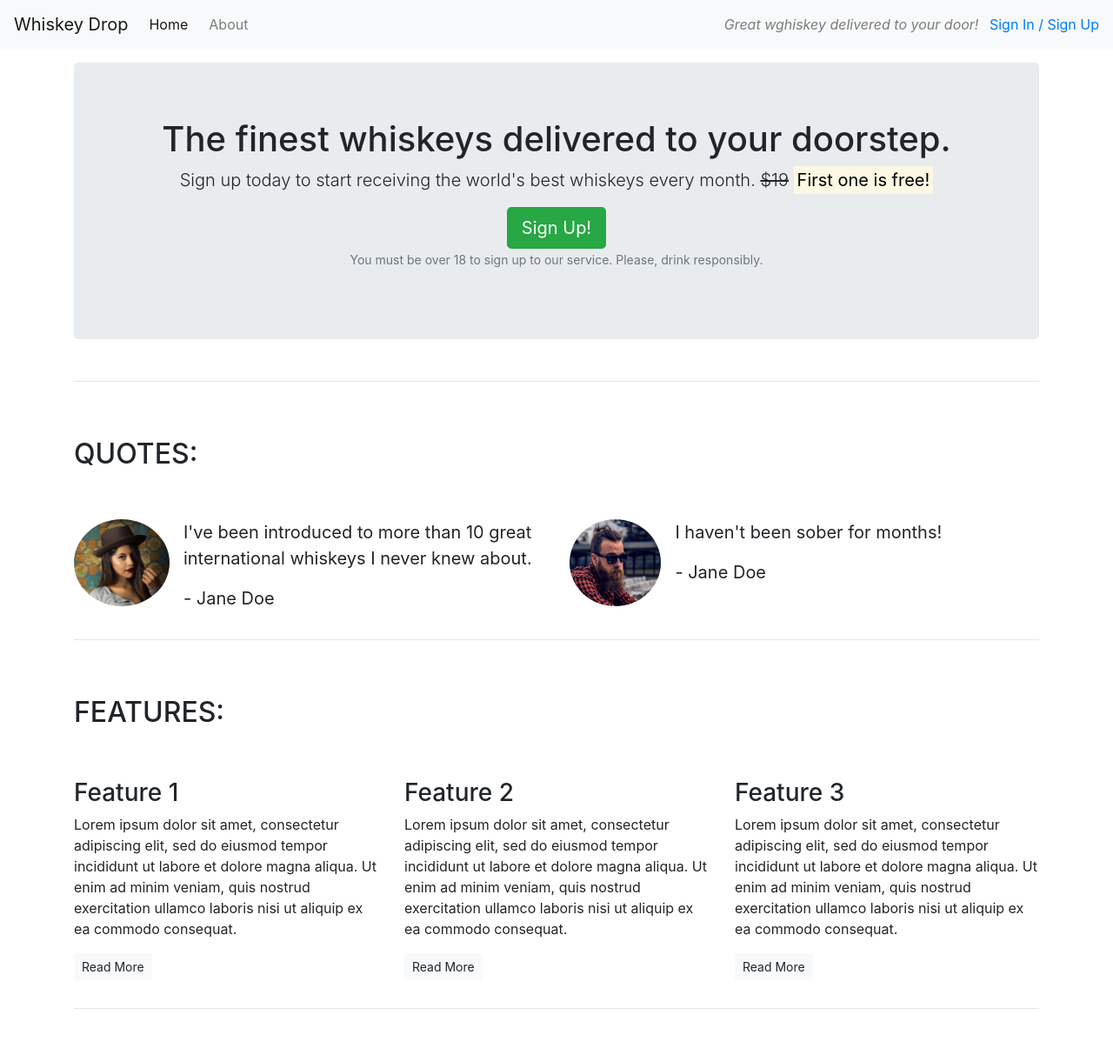
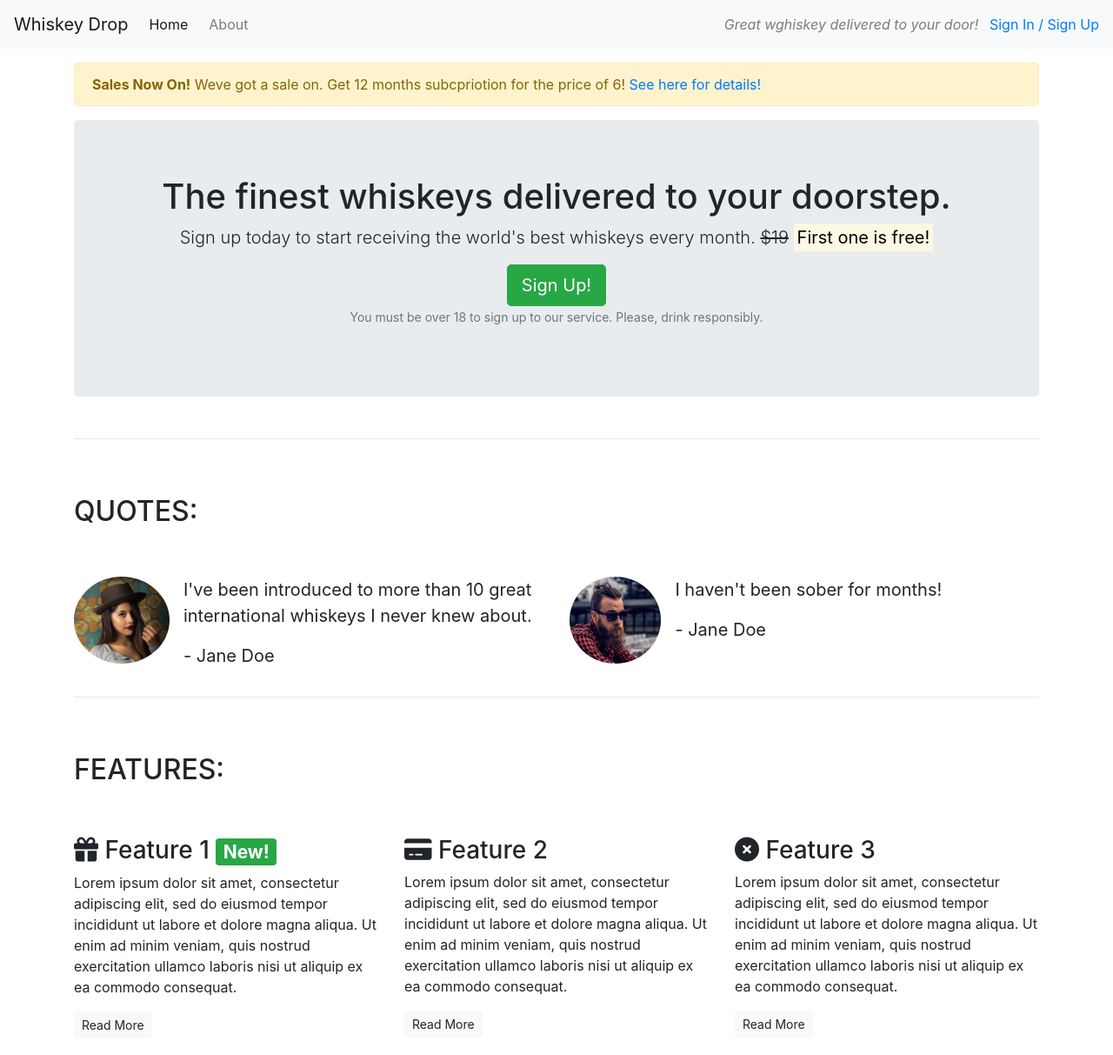
Before and after one commit to KimBergstroem/bootstrap-walkthrought, a website: page index.html in a window 1280 px wide. Shown: the top 1213 px of the page at 87% size. Drawn offline with nearby package versions, Linux system fonts and the light colour scheme.

Commit message:
Add: icons and alert warnings and highligh styling

```diff
--- a/index.html
+++ b/index.html
@@ -9,7 +9,8 @@
     <!-- Bootstrap CSS -->
     <link rel="stylesheet" href="https://cdn.jsdelivr.net/npm/bootstrap@4.6.2/dist/css/bootstrap.min.css"
         integrity="sha384-xOolHFLEh07PJGoPkLv1IbcEPTNtaed2xpHsD9ESMhqIYd0nLMwNLD69Npy4HI+N" crossorigin="anonymous">
-
+    <!-- FontAwesome Icons -->
+    <script src="https://kit.fontawesome.com/66c113ad0a.js" crossorigin="anonymous"></script>
     <title>Whiskey Drop - Taste</title>
 </head>
 
@@ -27,11 +28,17 @@
             <a href="/login">Sign In / Sign Up</a>
         </div>
     </nav>
-    <article class="container">
+    <article class="container mt-3">
+        <div class="row d-none d-sm-block">
+            <div class="col-12">
+                <div class="alert alert-warning"><strong>Sales Now On!</strong> Weve got a sale on. Get 12 months subcpriotion
+                        for the price of 6! <a href="">See here for details!</a></div>
+            </div>
+        </div>
         <!-- Callout -->
         <div class="row">
             <div class="col-12">
-                <section class="callout jumbotron mt-3 text-center">
+                <section class="callout jumbotron text-center">
                     <h1>The finest whiskeys delivered to your doorstep.</h1>
                     <p class="lead">Sign up today to start receiving the world's best whiskeys every month. <s
                             class="d-none d-sm-inline">$19</s>
@@ -95,7 +102,8 @@
             <div class="row">
                 <div class="col-12 col-md-6 col-lg-4">
                     <div class="feature">
-                        <h3>Feature 1</h3>
+                        <h3><i class="fa-sharp fa-solid fa-gift d-none d-sm-inline"></i> Feature 1 <span
+                                class="badge badge-success">New!</span></h3>
                         <p>Lorem ipsum dolor sit amet, consectetur adipiscing elit, sed do eiusmod tempor incididunt ut
                             labore
                             et dolore magna aliqua. Ut enim ad minim veniam, quis nostrud exercitation ullamco laboris
@@ -107,7 +115,7 @@
                 </div>
                 <div class="col-12 col-md-6 col-lg-4">
                     <div class="feature">
-                        <h3>Feature 2</h3>
+                        <h3><i class="fa-solid fa-credit-card d-none d-sm-inline"></i> Feature 2</h3>
                         <p>Lorem ipsum dolor sit amet, consectetur adipiscing elit, sed do eiusmod tempor incididunt ut
                             labore
                             et dolore magna aliqua. Ut enim ad minim veniam, quis nostrud exercitation ullamco laboris
@@ -119,7 +127,7 @@
                 </div>
                 <div class="col-12 d-md-none d-lg-block col-lg-4">
                     <div class="feature">
-                        <h3>Feature 3</h3>
+                        <h3><i class="fa-sharp fa-solid fa-circle-xmark d-none d-sm-inline"></i> Feature 3</h3>
                         <p>Lorem ipsum dolor sit amet, consectetur adipiscing elit, sed do eiusmod tempor incididunt ut
                             labore
                             et dolore magna aliqua. Ut enim ad minim veniam, quis nostrud exercitation ullamco laboris
```
